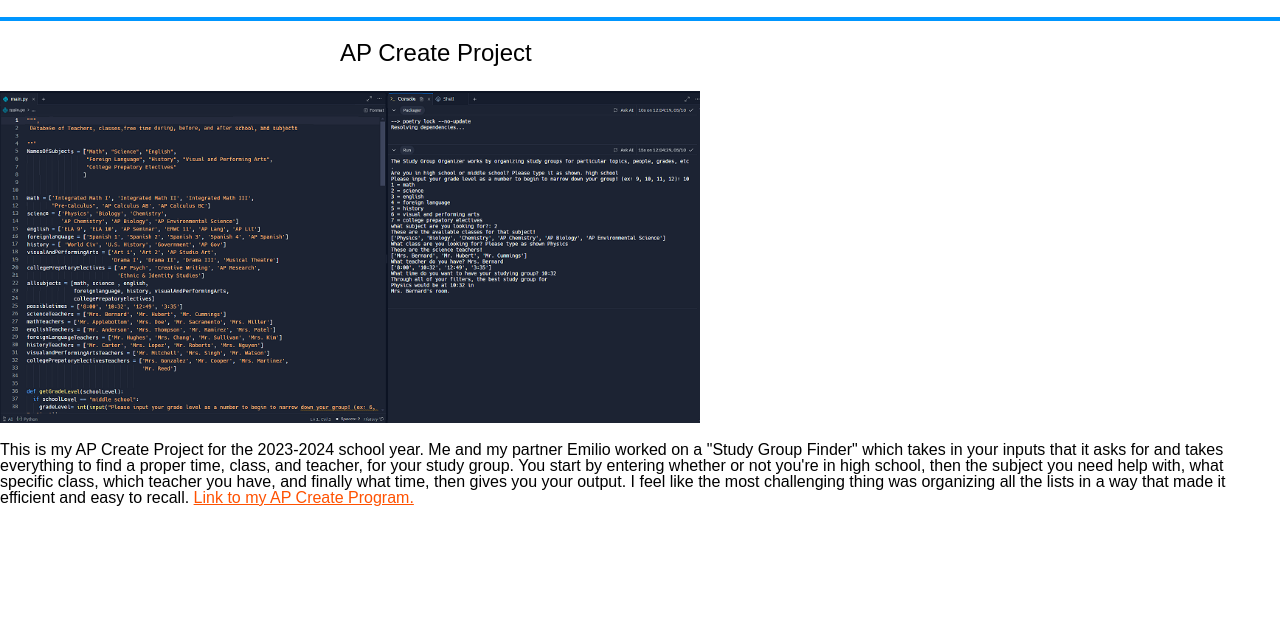
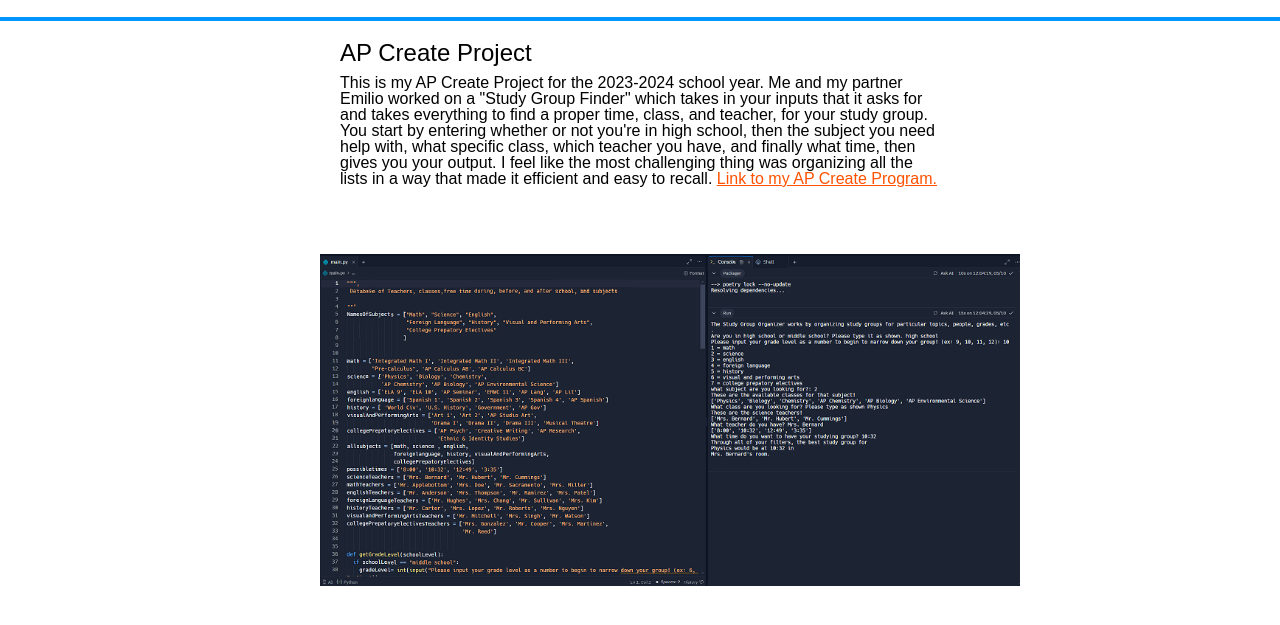
Before and after one commit to jesseosteenn/professionalwebsite, a plain HTML site: page APCreateProject.html in a window 1280 px wide. Shown: the part 71-696 px from the top of the page. Drawn offline with Linux system fonts and the light colour scheme.

Commit message:
Add files via upload

```diff
--- a/APCreateProject.html
+++ b/APCreateProject.html
@@ -30,9 +30,11 @@
 </header>
 <div id="aboutme">
   <h2>AP Create Project</h2>
+   <p>This is my AP Create Project for the 2023-2024 school year. Me and my partner Emilio worked on a "Study Group Finder" which takes in your inputs that it asks for and takes everything to find a proper time, class, and teacher, for your study group. You start by entering whether or not you're in high school, then the subject you need help with, what specific class, which teacher you have, and finally what time, then gives you your output. I feel like the most challenging thing was organizing all the lists in a way that made it efficient and easy to recall. <a href="https://replit.com/join/akdktolhfi-jesseosteenn">Link to my AP Create Program.</a></p>
 </div>
   <p> <br /> </p>
   <p></p>
-  <img width ="700" src="img/photoofcode1.PNG" alt="picture of my AP Create Code" />
   <p> <br /> </p>
-  <p>This is my AP Create Project for the 2023-2024 school year. Me and my partner Emilio worked on a "Study Group Finder" which takes in your inputs that it asks for and takes everything to find a proper time, class, and teacher, for your study group. You start by entering whether or not you're in high school, then the subject you need help with, what specific class, which teacher you have, and finally what time, then gives you your output. I feel like the most challenging thing was organizing all the lists in a way that made it efficient and easy to recall. <a href="https://replit.com/join/akdktolhfi-jesseosteenn">Link to my AP Create Program.</a></p>
+<div class="box">
+   <img width ="700" src="img/photoofcode1.PNG" alt="picture of my AP Create Code" style="position: absolute; left: -320px; top: -75px;"/>
+</div>
```
